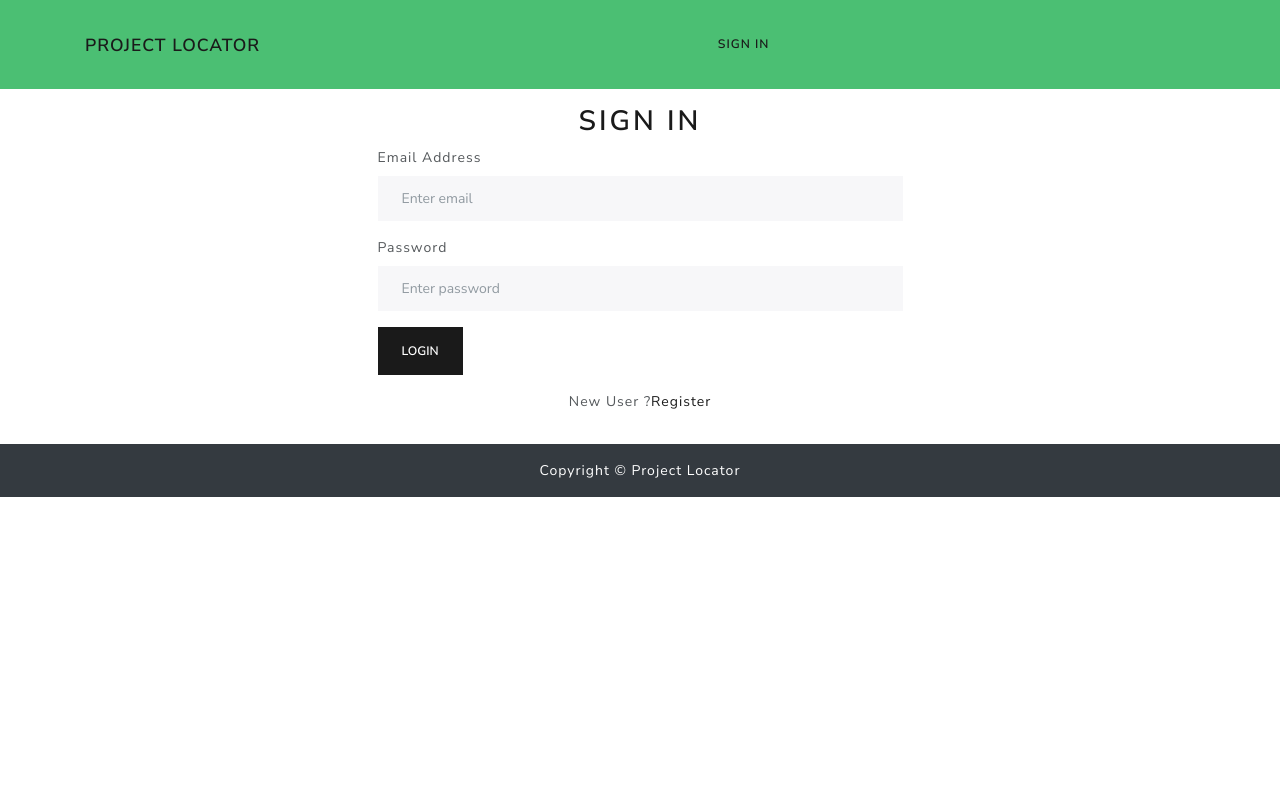
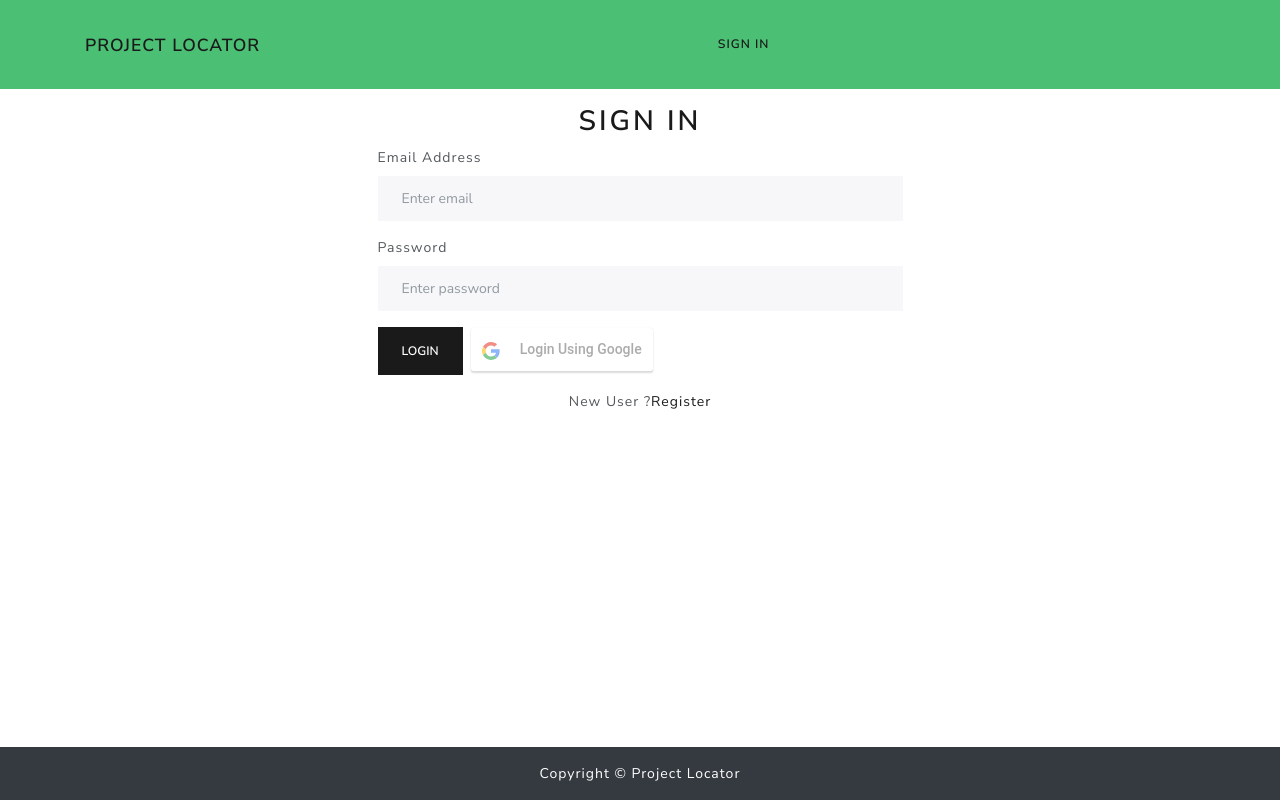
Before and after one commit to Apfirebolt/Mern-project-locator-with-google-maps, a React (Create React App) app in the folder client/: page /login in a window 1280 px wide. Built offline with nearby package versions, Linux system fonts and the light colour scheme; what react-google-maps would draw is missing.

Commit message:
added google auth

```diff
--- a/client/package.json
+++ b/client/package.json
@@ -9,6 +9,7 @@
     "react": "^17.0.2",
     "react-bootstrap": "^2.1.2",
     "react-dom": "^17.0.2",
+    "react-google-login": "^5.2.2",
     "react-google-maps": "^9.4.5",
     "react-helmet": "^6.1.0",
     "react-redux": "^7.2.6",
--- a/client/src/components/Footer.js
+++ b/client/src/components/Footer.js
@@ -3,7 +3,7 @@ import { Row, Col } from "react-bootstrap";
 
 const Footer = () => {
   return (
-    <footer>
+    <footer className="fixed-bottom">
       <Row className="w-100 m-0">
         <Col className="text-center bg-dark text-white p-3">
           Copyright &copy; Project Locator
--- a/client/src/pages/auth/Login.js
+++ b/client/src/pages/auth/Login.js
@@ -1,77 +1,88 @@
-import React, { useState, useEffect } from 'react'
-import { Link } from 'react-router-dom'
-import { useNavigate } from 'react-router-dom'
-import { Form, Button, Row, Col } from 'react-bootstrap'
-import { useDispatch, useSelector } from 'react-redux'
-import Message from '../../components/Message'
-import Loader from '../../components/Loader'
-import FormContainer from '../../components/FormContainer'
-import { login } from '../../actions/userActions'
+import React, { useState, useEffect } from "react";
+import { Link } from "react-router-dom";
+import { useNavigate } from "react-router-dom";
+import { GoogleLogin } from "react-google-login";
+import { Form, Button, Row, Col } from "react-bootstrap";
+import { useDispatch, useSelector } from "react-redux";
+import Message from "../../components/Message";
+import Loader from "../../components/Loader";
+import FormContainer from "../../components/FormContainer";
+import { login } from "../../actions/userActions";
 
 const LoginScreen = () => {
-  const [email, setEmail] = useState('')
-  const [password, setPassword] = useState('')
+  const [email, setEmail] = useState("");
+  const [password, setPassword] = useState("");
 
-  const dispatch = useDispatch()
+  const dispatch = useDispatch();
 
-  const userLogin = useSelector((state) => state.userLogin)
-  const { loading, error, success, userInfo } = userLogin
+  const userLogin = useSelector((state) => state.userLogin);
+  const { loading, error, success, userInfo } = userLogin;
 
-  const navigate = useNavigate()
+  const navigate = useNavigate();
+
+  const responseGoogle = (response) => {
+    console.log('Google response ', response);
+    console.log(response.profileObj);
+  };
 
   useEffect(() => {
     if (success) {
-      navigate('/project')
+      navigate("/project");
     }
-  }, [dispatch, success])
+  }, [dispatch, success]);
 
   const submitHandler = (e) => {
-    e.preventDefault()
-    dispatch(login(email, password))
-    navigate('/project')
-  }
+    e.preventDefault();
+    dispatch(login(email, password));
+    navigate("/project");
+  };
 
   return (
     <FormContainer>
       <h2 className="text-center">Sign In</h2>
-      {error && <Message variant='danger'>{error}</Message>}
+      {error && <Message variant="danger">{error}</Message>}
       {loading && <Loader />}
       <Form onSubmit={submitHandler}>
-        <Form.Group controlId='email'>
+        <Form.Group controlId="email">
           <Form.Label>Email Address</Form.Label>
           <Form.Control
-            type='email'
-            placeholder='Enter email'
+            type="email"
+            placeholder="Enter email"
             value={email}
             onChange={(e) => setEmail(e.target.value)}
           ></Form.Control>
         </Form.Group>
 
-        <Form.Group controlId='password' className="my-3">
+        <Form.Group controlId="password" className="my-3">
           <Form.Label>Password</Form.Label>
           <Form.Control
-            type='password'
-            placeholder='Enter password'
+            type="password"
+            placeholder="Enter password"
             value={password}
             onChange={(e) => setPassword(e.target.value)}
           ></Form.Control>
         </Form.Group>
 
-        <Button type='submit' variant='primary' className="mx-auto">
+        <Button type="submit" variant="primary" className="mr-2">
           Login
         </Button>
+
+        <GoogleLogin
+          clientId="your Client ID here"
+          buttonText="Login Using Google"
+          onSuccess={responseGoogle}
+          onFailure={responseGoogle}
+          cookiePolicy={"single_host_origin"}
+        />
       </Form>
 
-      <Row className='py-3'>
+      <Row className="py-3">
         <Col className="justify-content-center d-flex">
-          New User ?
-          <Link to={'/register'}>
-            Register
-          </Link>
+          New User ? <Link to={"/register"}>Register</Link>
         </Col>
       </Row>
     </FormContainer>
-  )
-}
+  );
+};
 
-export default LoginScreen
+export default LoginScreen;
```
Also changed, not shown: 2 other files (tests, documents, lock files or other folders).
